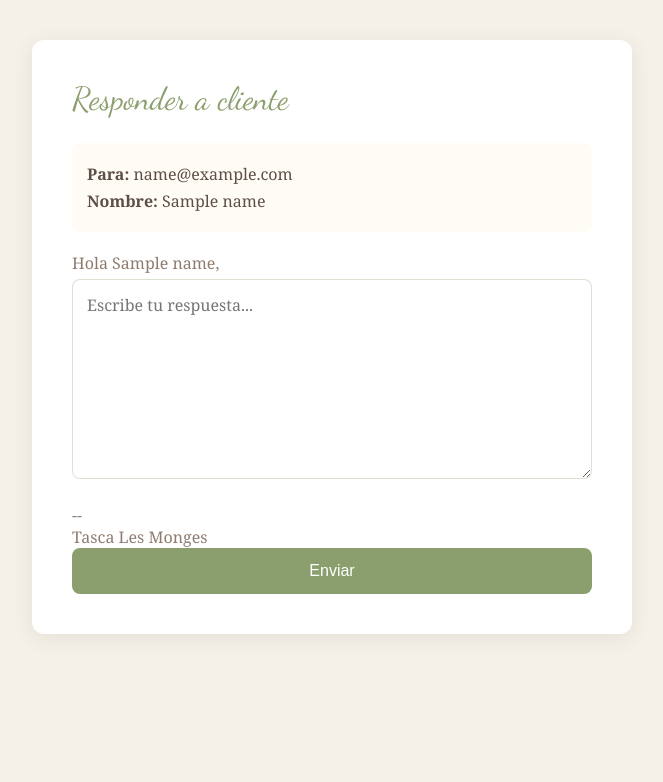
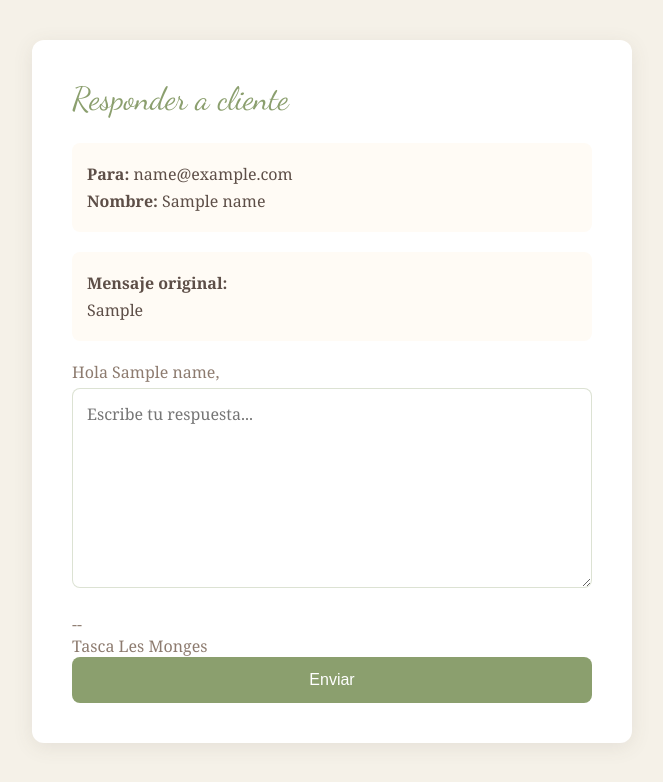
Before and after one commit to Gatimoro/ForkReplacement, a Flask app: template templates/reply.html in a window 1280 px wide. Shown: the top 782 px of the page, without its empty margins (308-971 px from the left). Run offline with Flask 3, Linux system fonts and the light colour scheme; the template is opened without the code that fills it: most values are stand-ins (such as "Sample title", 1, 10 or a date in 2020).

Commit message:
Enhance reply template with original message and button
Added original message display and improved button functionality.

```diff
--- a/templates/reply.html
+++ b/templates/reply.html
@@ -63,14 +63,29 @@
             <p><strong>Para:</strong> {{ email }}</p>
             <p><strong>Nombre:</strong> {{ name }}</p>
         </div>
+	{% if original_msg %}
+	<div class="info" style="margin-bottom: 20px;">
+	    <p><strong>Mensaje original:</strong></p>
+	    <p style="white-space: pre-wrap;">{{ original_msg }}</p>
+	</div>
+	{% endif %}
 	<form method="POST">
 	    <input type="hidden" name="email" value="{{ email }}">
 	    <input type="hidden" name="name" value="{{ name }}">
+	    <input type="hidden" name="original_msg" value="{{ original_msg }}">
 	    <p style="color: #8D7B6F; margin-bottom: 5px;">Hola {{ name }},</p>
 	    <textarea name="mensaje" required placeholder="Escribe tu respuesta..."></textarea>
 	    <p style="color: #8D7B6F; margin-top: 5px;">--<br>Tasca Les Monges</p>
-	    <button type="submit" onclick="this.disabled=true; this.form.submit();">Enviar</button>
+	    <button type="submit">Enviar</button>
 	</form>
     </div>
 </body>
+
+<script>
+document.querySelector('form').addEventListener('submit', function() {
+    this.querySelector('button').disabled = true;
+    this.querySelector('button').textContent = 'Enviando...';
+});
+</script>
+
 </html>
```
